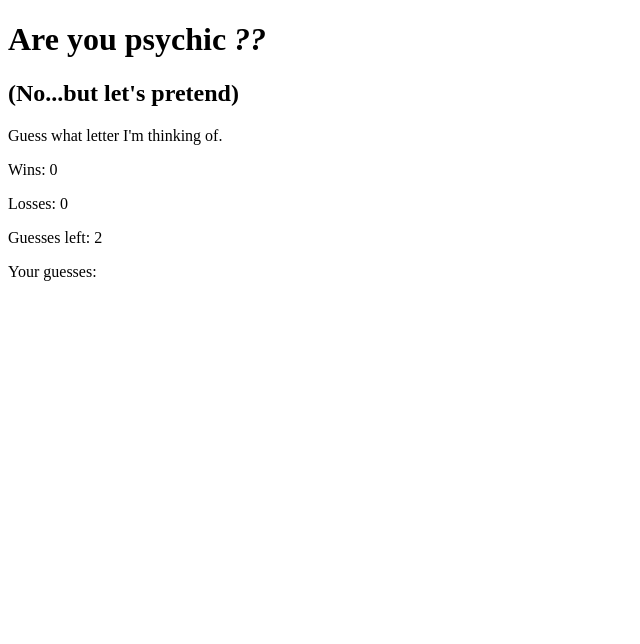
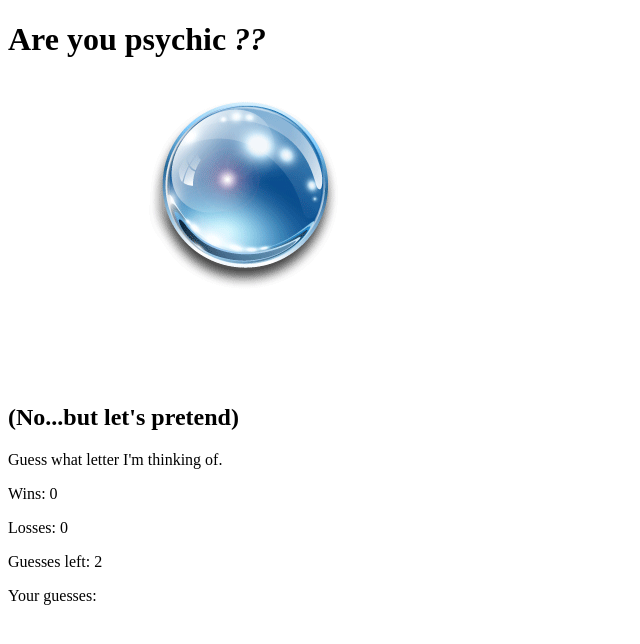
Before and after one commit to RKaseman/unit-03-game-letter-guess, a plain HTML site: page index.html in a window 1280 px wide. Shown: the whole page, without its empty margins (0-640 px from the left). Drawn offline with Linux system fonts and the light colour scheme.

Commit message:
add image 0302

```diff
--- a/index.html
+++ b/index.html
@@ -16,6 +16,7 @@
 <body>
     <header class=flex-container>
         <h1>Are you psychic <em>??</em></h1>
+        <img src="./assets/images/game-crystal-ball-bkg.webp" alt="crystal ball">
         <h2>(No...but let's pretend)</h2>
     </header>
     <div>
```
Also changed, not shown: assets/images/game-crystal-ball-bkg.webp (added).
